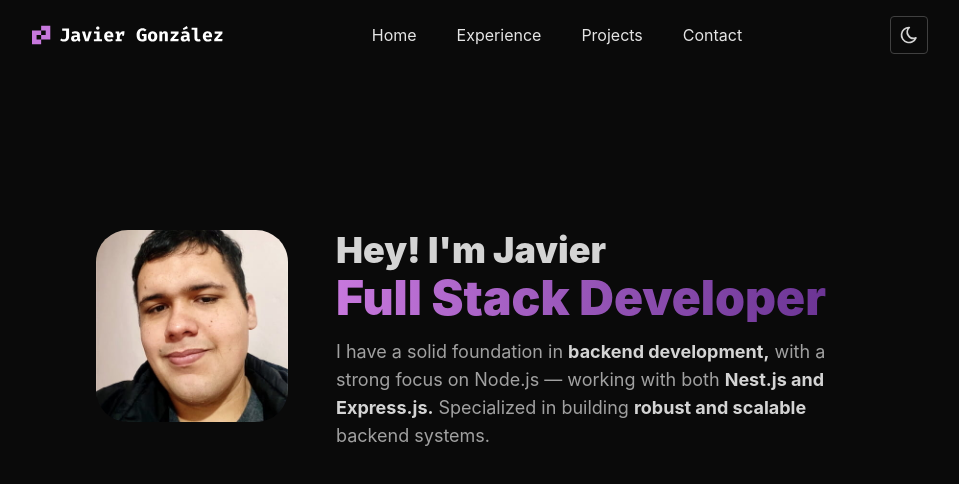
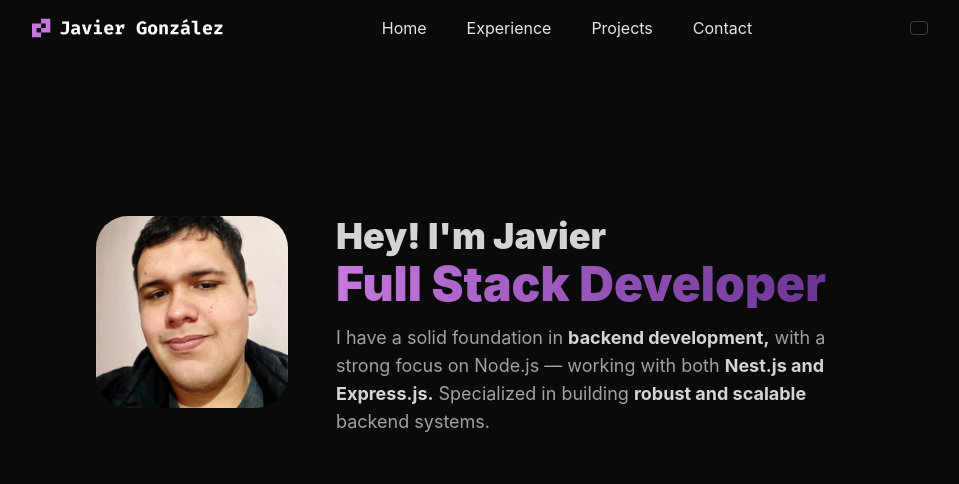
Before and after one commit to javiercodesx/portfolio, a React (Vite) app: page / in a window 1280 px wide. Shown: the top 484 px of the page, without its empty margins (160-1119 px from the left). Built offline with nearby package versions, Linux system fonts and the light colour scheme.

Commit message:
update button props & import style

```diff
--- a/src/components/Button.tsx
+++ b/src/components/Button.tsx
@@ -1,16 +1,23 @@
+//---------------------------------------------------------------------------------------------------------------------------------
+
 import { ReactNode } from 'react';
+
+//---------------------------------------------------------------------------------------------------------------------------------
 
 interface ButtonProps {
     className?: string;
-    content: ReactNode;
+    children: ReactNode;
     onClick?: () => void;
-    type?: 'button' | 'submit' | 'reset';
 }
 
-export const Button = ({ className = '', content, onClick, type = 'button' }: ButtonProps) => {
+export const Button = ({ className = '', children, onClick, }: ButtonProps) => {
     return (
-        <button className={className} onClick={onClick} type={type}>
-            {content}
+        <button
+            className={`cursor-pointer transition ease-in ${className}`}
+            onClick={onClick}
+            type='button'
+        >
+            {children}
         </button>
     );
 };
```
